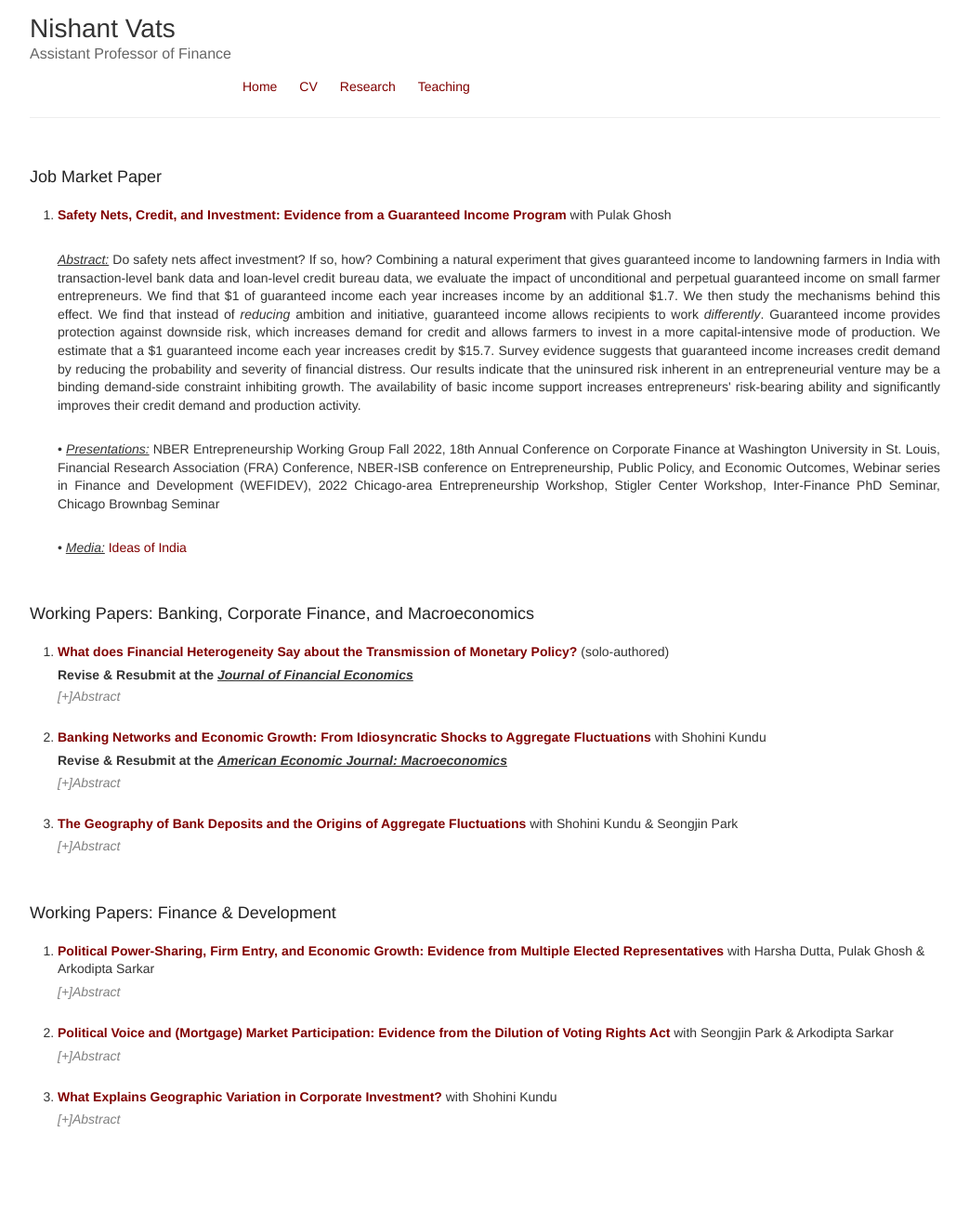
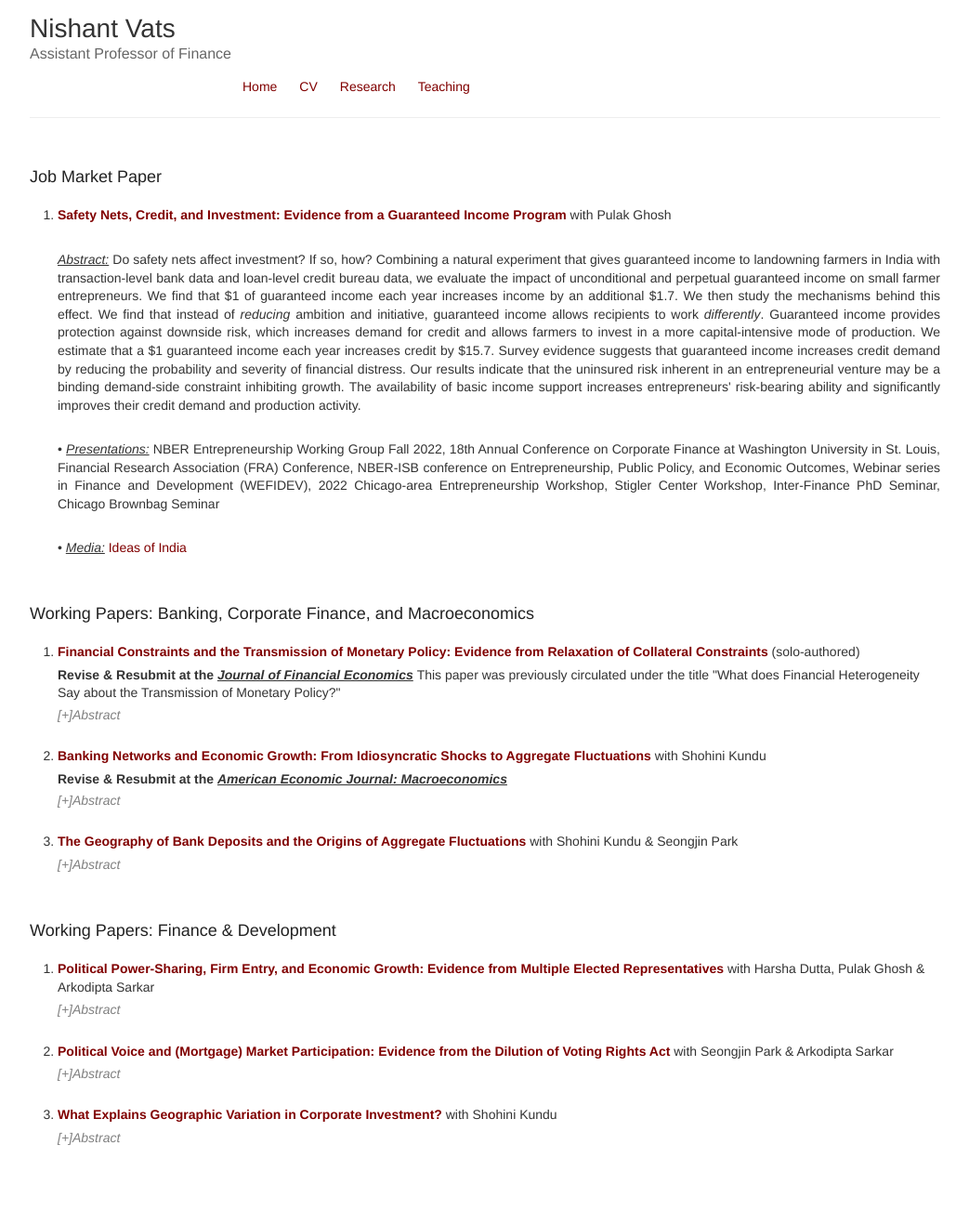
Before and after one commit to nishvats/nishvats.github.io, a Jekyll site: the page built from research.html, in a window 1280 px wide. Shown: the whole page at 93% size, without its empty margins (118-1161 px from the left). Built offline with Jekyll 4.4.1, drawn with Linux system fonts in a browser that asks for light colours.

Commit message:
Update research.html

```diff
--- a/research.html
+++ b/research.html
@@ -19,11 +19,11 @@
 <h3> Working Papers: Banking, Corporate Finance, and Macroeconomics</h3>
 
   <ol>
-  <li> <b><a href="/Documents/paper_mt.pdf">What does Financial Heterogeneity Say about the Transmission of Monetary Policy?</a></b> (solo-authored) </li>
-    <p> <b> Revise & Resubmit at the <u><em>Journal of Financial Economics</em></u> </b>
+  <li> <b><a href="/Documents/paper_mt.pdf">Financial Constraints and the Transmission of Monetary Policy: Evidence from Relaxation of Collateral Constraints</a></b> (solo-authored) </li>
+    <p> <b> Revise & Resubmit at the <u><em>Journal of Financial Economics</em></u> </b> This paper was previously circulated under the title "What does Financial Heterogeneity Say about the Transmission of Monetary Policy?"
       <details>
         <summary>[+]Abstract</summary>
-    <p align="justify"> <u><em>Abstract:</em></u> Do financial constraints determine the transmission of monetary policy? I examine this question using the staggered enactment of anti-recharacterization legislation as a source of exogenous variation in creditor rights that loosens firm-financial constraints. A 25 basis-point expansionary monetary policy shock results in a 2 percentage-point higher investment growth among treated (unconstrained) firms. This reflects their flatter marginal cost curves for financing, which amplifies responses to shifts in the marginal benefit curve. The relationship, however, reverses during economic downturns when investment opportunities are scarce. I rationalize these findings in a static model and quantify the channels using a Heterogeneous-Agent-New-Keynesian model. </p>
+    <p align="justify"> <u><em>Abstract:</em></u> How do financial constraints affect the transmission of monetary policy? I examine this question using the staggered enactment of anti-recharacterization legislation as a source of exogenous variation in creditor rights that loosens firm-financial constraints. A 25 basis-point expansionary monetary policy shock results in a 2 percentage-point higher investment growth among treated (unconstrained) firms. Using a Heterogeneous-Firm-New-Keynesian model, I estimate that the law relaxed firm collateral constraint by 13%. The model highlights the mechanism that the relaxation of collateral constraint flattens the firm marginal cost curve, which amplifies responses to shifts in the marginal benefit curve due to monetary policy shocks. </p>
     <br>
     <p align="justify">• <u><em>Presentations:</em></u> Summer Research Conference 2020 at the Indian School of Business, CMI Field Workshop on Firm Finance/Behaviour 2020, the Economic Dynamics and Financial Markets Working Group, Finance Brownbag seminar at the University of Chicago </p>
         </details>
```
